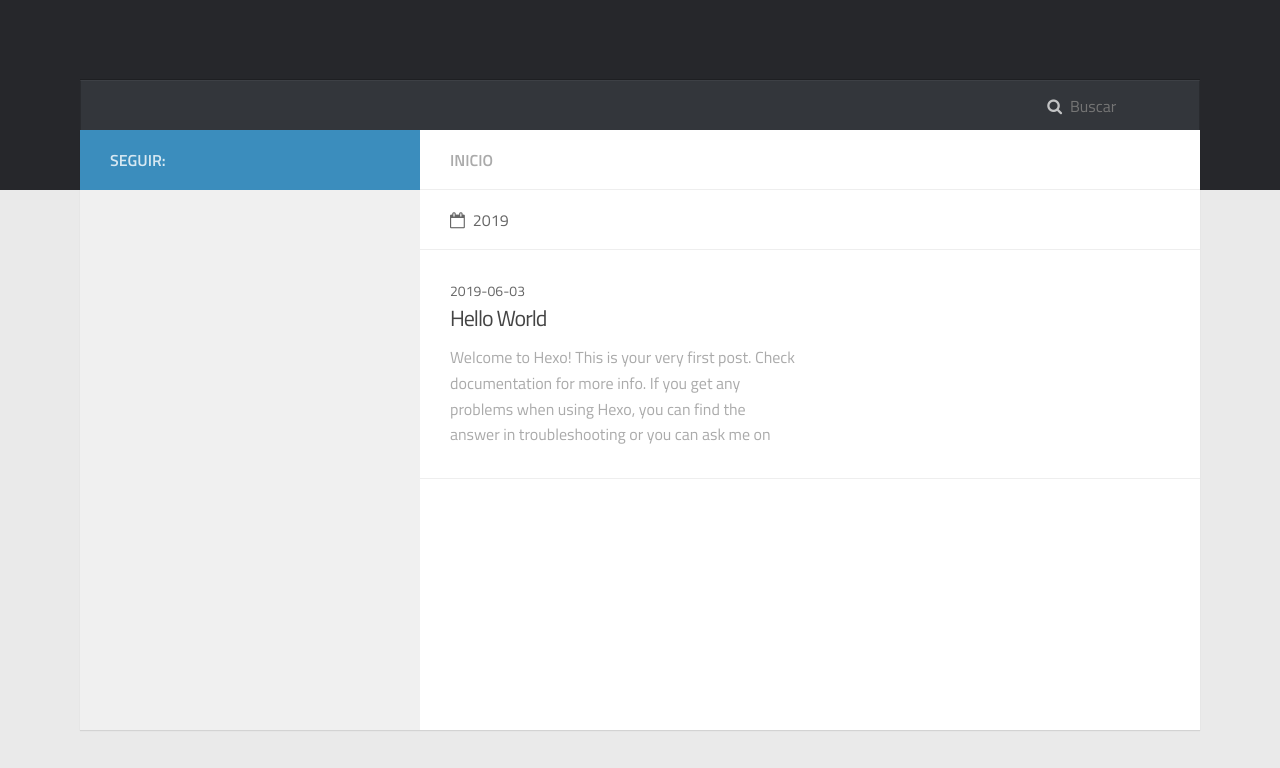
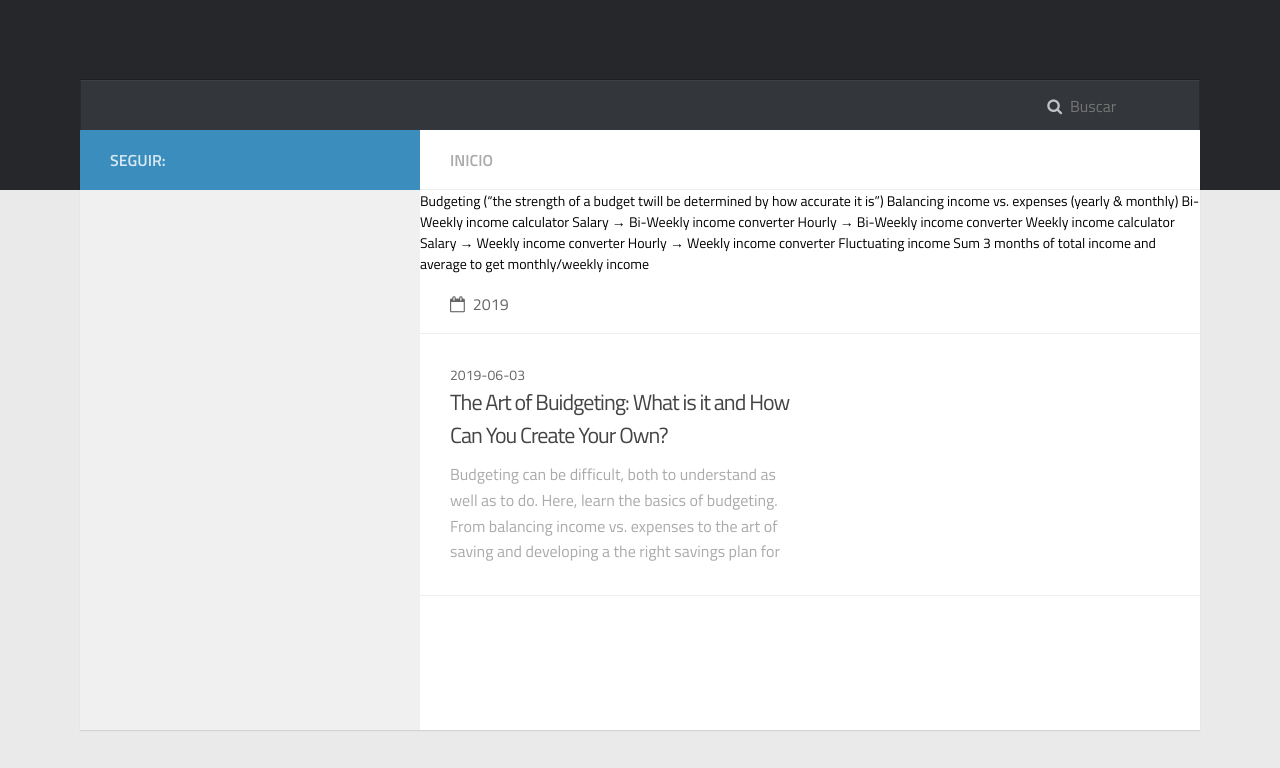
Before and after one commit to gbaby1120/the-right-advice-blog, a plain HTML site: page index.html in a window 1280 px wide. Shown: the top 768 px of the page. Drawn offline with Linux system fonts and the light colour scheme.

Commit message:
Update index.html

```diff
--- a/index.html
+++ b/index.html
@@ -77,7 +77,17 @@
 
                         <div class="main-body-content">
 
-
+        <p> Budgeting (“the strength of a budget twill be determined by how accurate it is”)
+Balancing income vs. expenses (yearly & monthly)
+Bi-Weekly income calculator
+Salary → Bi-Weekly income converter
+Hourly → Bi-Weekly income converter
+Weekly income calculator
+Salary → Weekly income converter
+Hourly → Weekly income converter
+Fluctuating income
+Sum 3 months of total income and average to get monthly/weekly income
+                            </p>
 
 
 
@@ -104,13 +114,12 @@
 
 
         <h1 class="article-title" itemprop="name">
-        <a href="/the-right-advice-blog/2019/06/03/hello-world/">Hello World</a>
+        <a href="/the-right-advice-blog/2019/06/03/hello-world/">The Art of Buidgeting: What is it and How Can You Create Your Own?</a>
         </h1>
 
 
         <p class="article-excerpt">
-            Welcome to Hexo! This is your very first post. Check documentation for more info. If you get any problems when using Hexo, you can find the answer in troubleshooting or you can ask me on GitHub.
-Quick
+            Budgeting can be difficult, both to understand as well as to do. Here, learn the basics of budgeting. From balancing income vs. expenses to the art of saving and developing a the right savings plan for you, this section will help make budgeting plain.
         </p>
     </div>
 </article>
```
